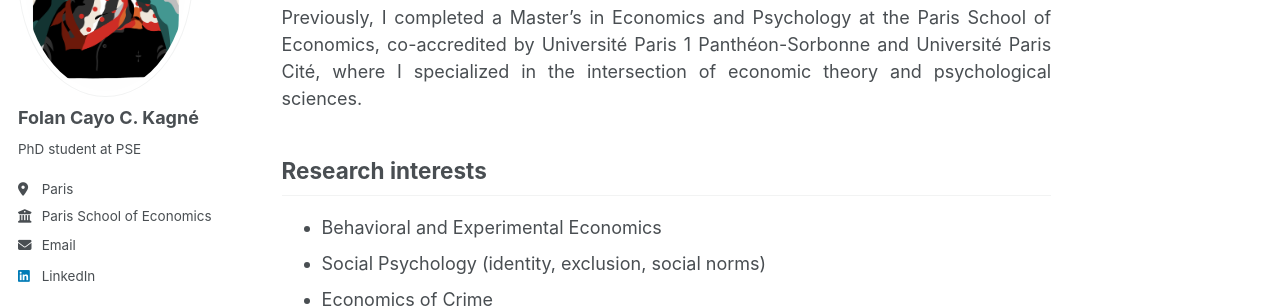
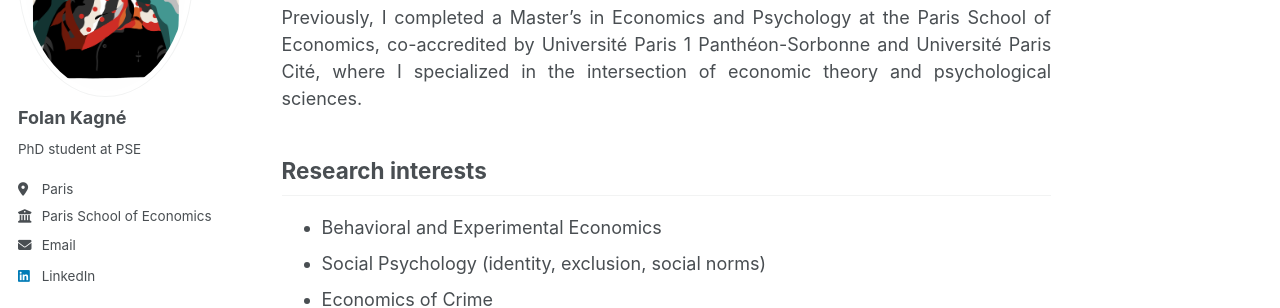
Before and after one commit to folankagne/folankagne.github.io, a Jekyll site: the page built from _pages/about.md, in a window 1280 px wide. Shown: the part 242-550 px from the top of the page. Built offline with Jekyll 4.4.1, drawn with Linux system fonts in a browser that asks for light colours; a script that is not in the unit is left out; some of the changed lines change nothing that is shown.

Commit message:
Update _config.yml

```diff
--- a/_config.yml
+++ b/_config.yml
@@ -23,7 +23,7 @@
 author:
   # Biographic information
   avatar           : "SOZYONE-INVISIBLE.png"
-  name             : "Folan Cayo C. Kagné"
+  name             : "Folan Kagné" # Folan Cayo C. Kagné
   pronouns         : # example: "she/her"
   bio              : "PhD student at PSE"
   location         : "Paris"
```
